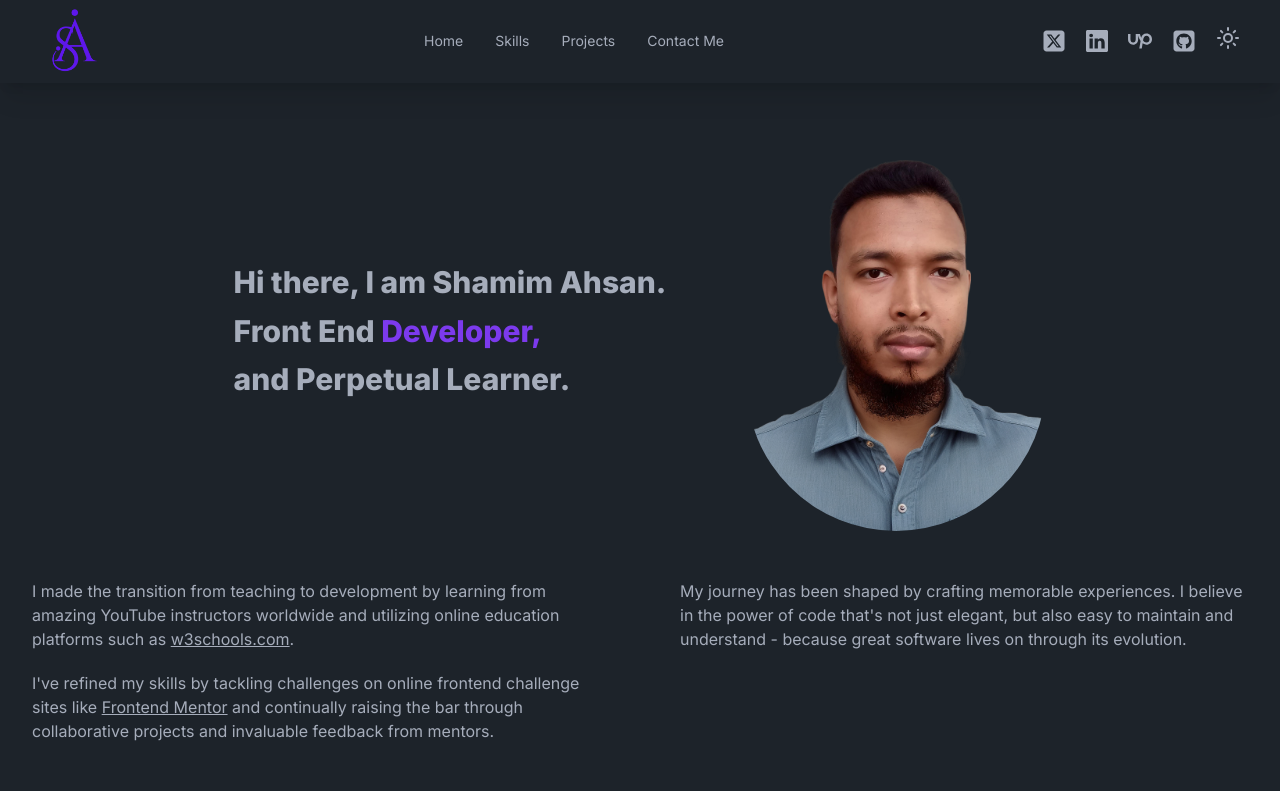
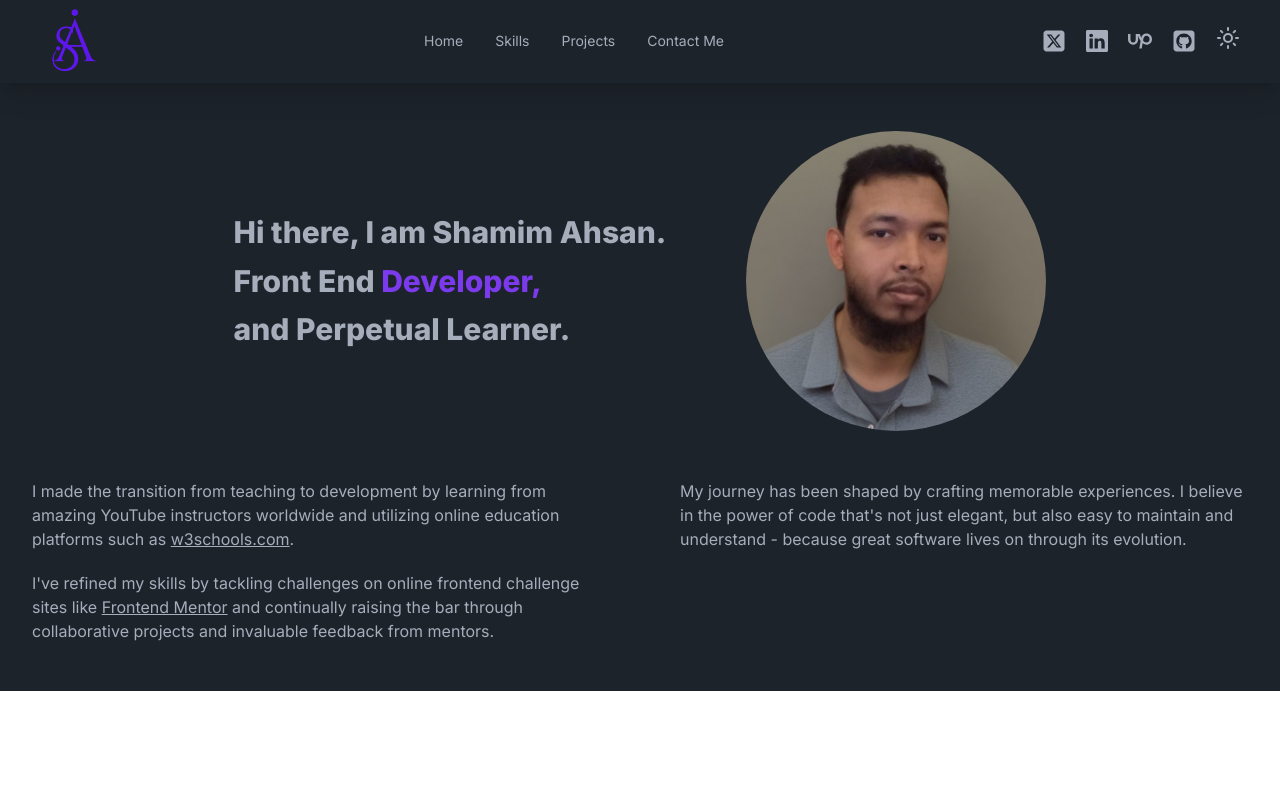
Before and after one commit to shamim-001/shamim-ahsan-portfolio, a Next.js app: page / in a window 1280 px wide. Built offline with nearby package versions, Linux system fonts and the light colour scheme.

Commit message:
profile picture changed

```diff
--- a/app/page.tsx
+++ b/app/page.tsx
@@ -8,7 +8,7 @@ export default function Home() {
       <section className="flex  flex-col items-center gap-8 pt-12 md:flex-row-reverse md:justify-center md:gap-20">
         <div>
           <Image
-            src="/Profile Picture.png"
+            src="/shamim pf.jpg"
             alt="Profile Picture"
             width={200}
             height={200}
@@ -16,7 +16,7 @@ export default function Home() {
             className=" rounded-full md:hidden"
           />
           <Image
-            src="/Profile Picture.png"
+            src="/shamim pf.jpg"
             alt="Profile Picture"
             width={300}
             height={300}
```
Also changed, not shown: public/Profile Picture.png (deleted), public/shamim pf.jpg (added).
